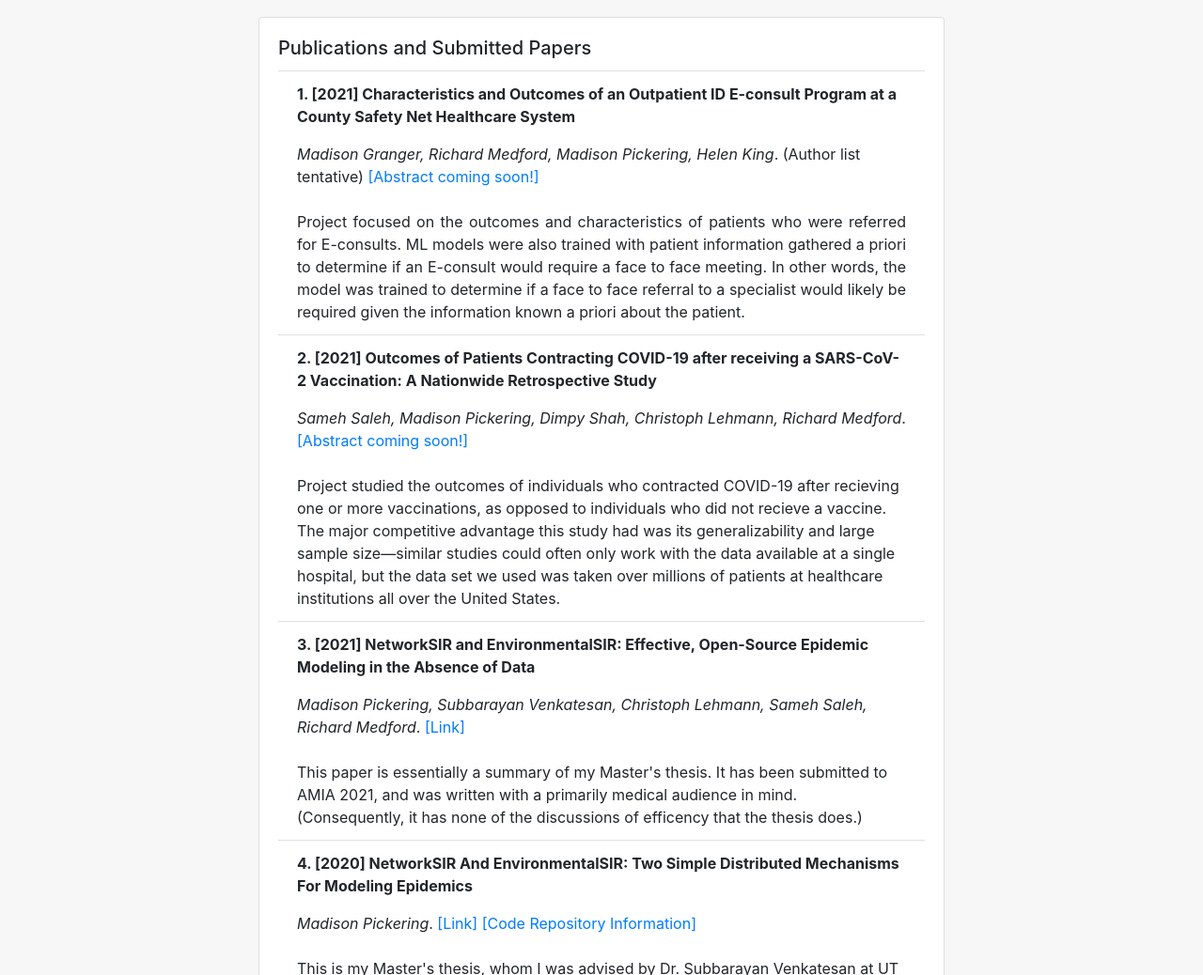
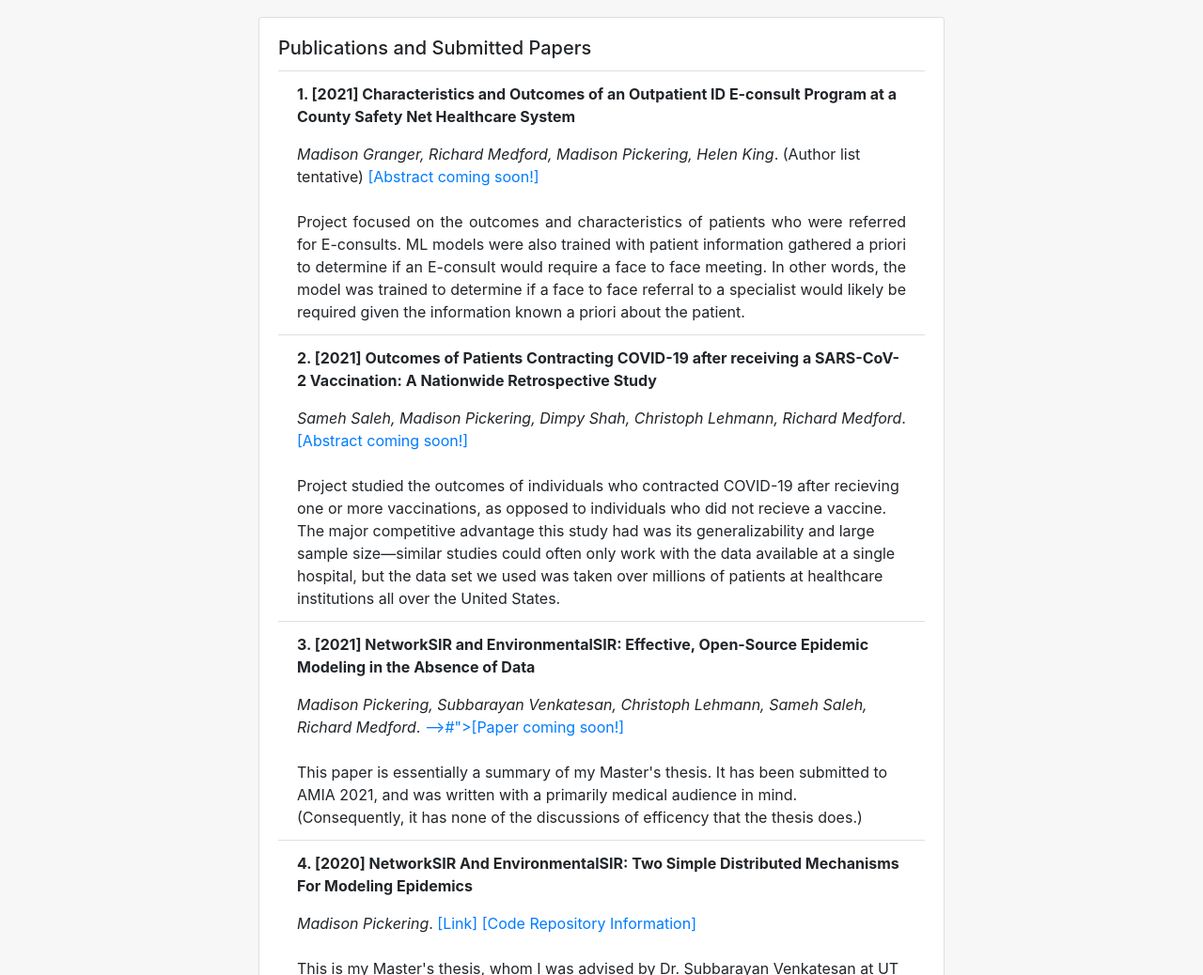
Before and after one commit to madisonPickering/madisonPickering.github.io, a plain HTML site: page docs/publications.html in a window 1280 px wide. Shown: the part 62-1100 px from the top of the page at 94% size. Drawn offline with nearby package versions, Linux system fonts and the light colour scheme.

Commit message:
Deleted link to AMIA paper out of copyright concerns

```diff
--- a/docs/publications.html
+++ b/docs/publications.html
@@ -100,7 +100,7 @@
 								[2021] NetworkSIR and EnvironmentalSIR: Effective, Open-Source Epidemic Modeling in the Absence of Data
 							</p>
 							<i>Madison Pickering, Subbarayan Venkatesan, Christoph Lehmann, Sameh Saleh, Richard Medford</i>.
-							<a href="publications_pdfs/AMIA_NetworkSIR.pdf">[Link]</a>
+							<a href="<!--publications_pdfs/AMIA_NetworkSIR.pdf">-->#">[Paper coming soon!]</a>
 							<br> <br>
 							This paper is essentially a summary of my Master's thesis. It has been submitted to AMIA 2021, and
 							was written with a primarily medical audience in mind. (Consequently, it has none of the discussions of
```
Also changed, not shown: 1 other file.
